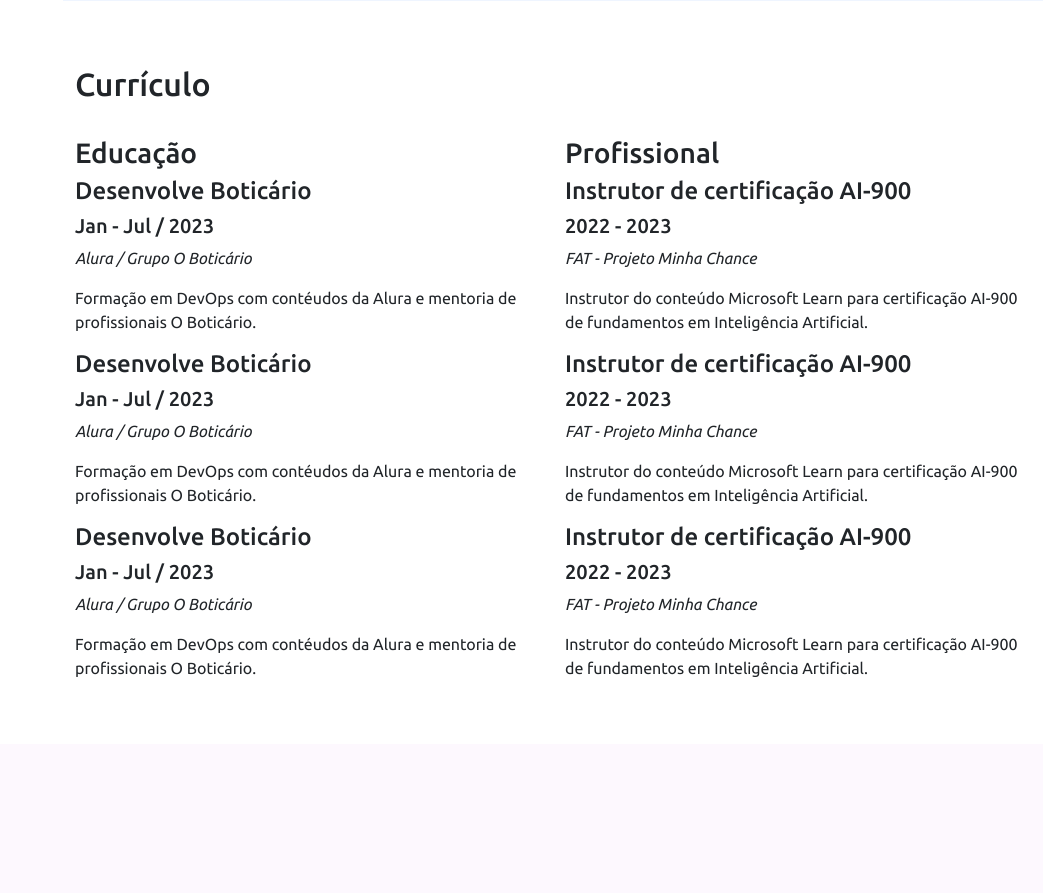
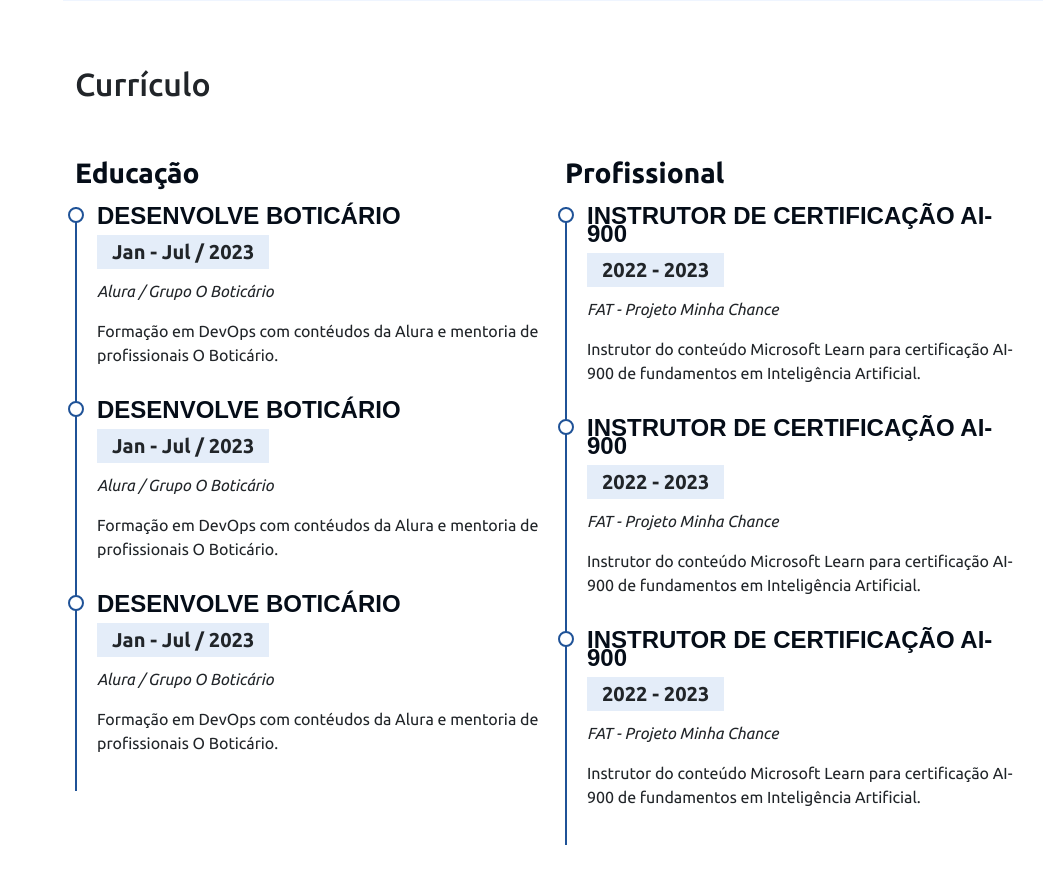
Before and after one commit to rodten23/portal_rodten23, a Flask app: page / in a window 1280 px wide. Shown: the part 2033-2926 px from the top of the page, without its empty margins (237-1280 px from the left). Before the commit the page ends 2710 px from the top, so only its background shows below. Run offline with Flask 3, Linux system fonts and the light colour scheme; some libraries are stand-ins or nearby versions.

Commit message:
:lipstick: feat: Estilização da seção Currículo.

```diff
--- a/static/style.css
+++ b/static/style.css
@@ -1,6 +1,7 @@
 @import url('https://fonts.googleapis.com/css2?family=Ubuntu:ital,wght@0,300;0,400;0,500;0,700;1,300;1,400;1,500;1,700&display=swap');
 
-html, body {
+html,
+body {
     font-family: Ubuntu, Arial;
     width: 100%;
     height: 100%;
@@ -183,3 +184,46 @@ i.menu-mobile {
 .section-bg {
     background-color: #eff5ff;
 }
+
+.cv .cv-title {
+    font-weight: 700;
+    margin-top: 20px;
+    margin-bottom: 20px;
+    color: #050d18;
+}
+
+.cv .cv-item {
+    padding: 0 0 20px 20px;
+    margin-top: -2px;
+    border-left: 2px solid #1f5297;
+    position: relative;
+}
+
+.cv .cv-item h4 {
+    line-height: 18px;
+    font-weight: 600;
+    text-transform: uppercase;
+    font-family: "Poppins", sans-serif;
+    color: #050d18;
+    margin-bottom: 10px;
+}
+
+.cv .cv-item h5 {
+    background: #e4edf9;
+    padding: 5px 15px;
+    display: inline-block;
+    font-weight: 600;
+    margin-bottom: 10px;
+}
+
+.cv .cv-item::before {
+    content: "";
+    position: absolute;
+    top: 0;
+    left: -9px;
+    width: 16px;
+    height: 16px;
+    border: 2px solid #1f5297;
+    background: #ffffff;
+    border-radius: 50%;
+}
```
